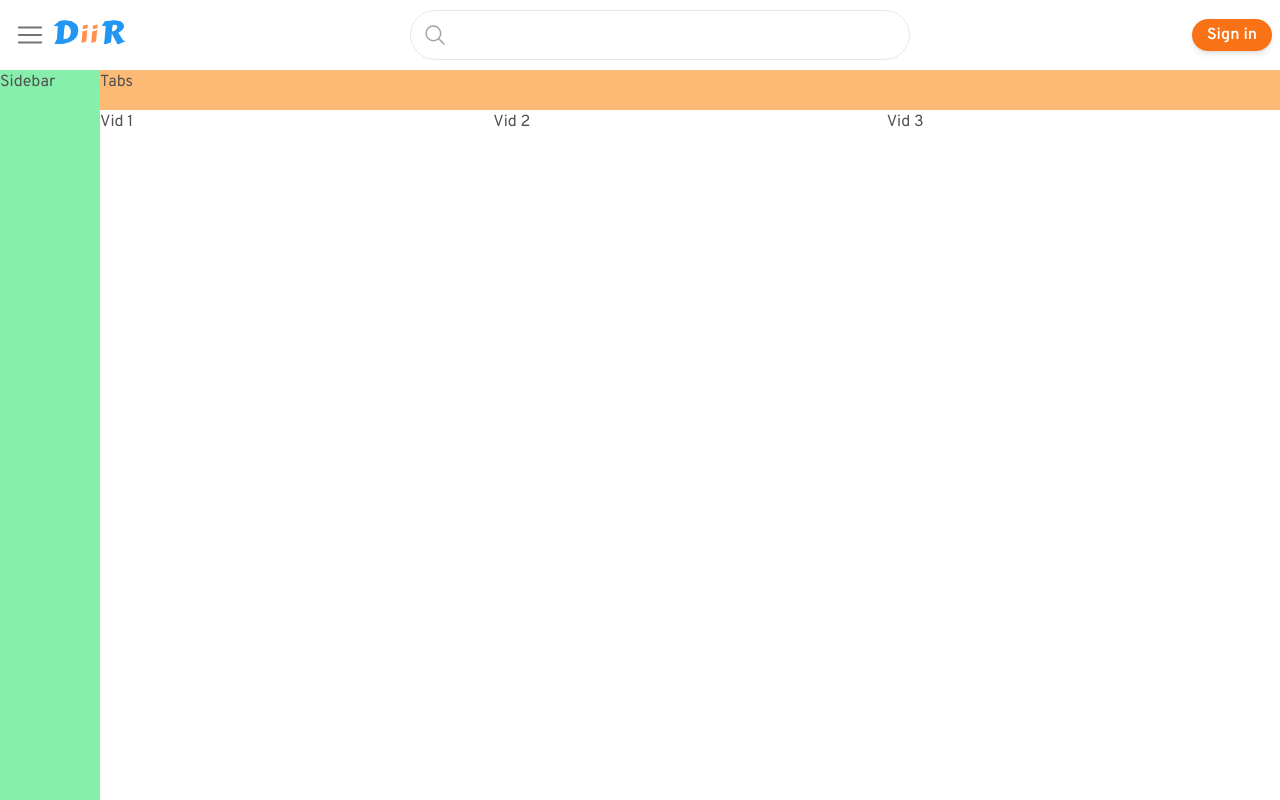
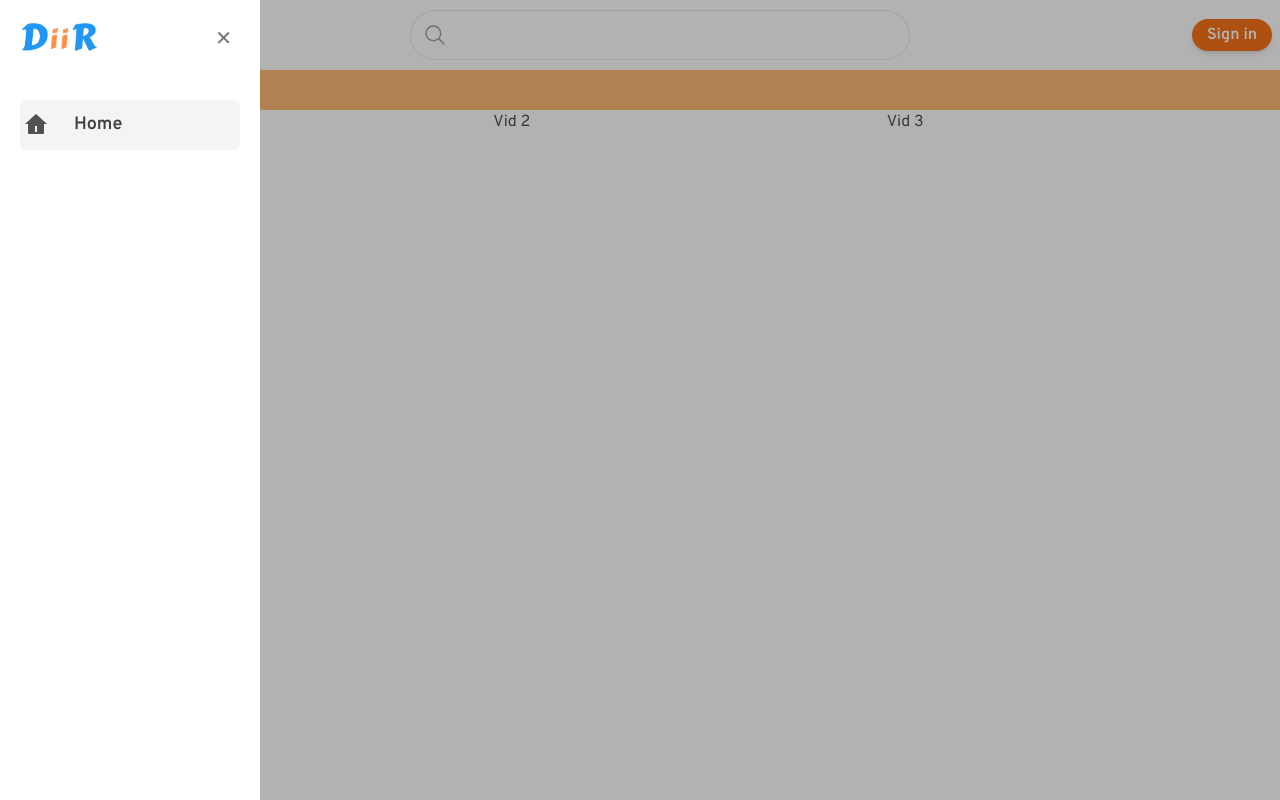
Before and after one commit to autsada/diir-web, a Next.js app: page / in a window 1280 px wide. Both pictures are taken after a click on the element 30 px from the left and 35 px from the top of the page. Built offline with nearby package versions, Linux system fonts and the light colour scheme.

Commit message:
add left drawer

```diff
--- a/app/(home)/page.tsx
+++ b/app/(home)/page.tsx
@@ -1,7 +1,7 @@
 export default function Home() {
   return (
     <main>
-      <div className="fixed top-[70px] left-0 sm:left-[100px] right-0 h-[40px] bg-orange-300">
+      <div className="fixed z-0 top-[70px] left-0 sm:left-[100px] right-0 h-[40px] bg-orange-300">
         Tabs
       </div>
       <div className="mt-[40px] grid grid-cols-1 sm:grid-cols-2 xl:grid-cols-3">
--- a/app/layout.tsx
+++ b/app/layout.tsx
@@ -1,5 +1,9 @@
 import "./globals.css"
+
 import MainNav from "../components/nav/MainNav"
+import Backdrop from "@/components/Backdrop"
+import LeftDrawer from "@/components/nav/LeftDrawer"
+import AppNav from "@/components/nav/AppNav"
 
 export const metadata = {
   title: "DiiR",
@@ -14,12 +18,7 @@ export default function RootLayout({
   return (
     <html lang="en">
       <body className="text-textRegular overflow-y-auto">
-        <div className="fixed top-0 left-0 right-0">
-          <MainNav />
-        </div>
-        <div className="hidden w-[100px] fixed top-[70px] bottom-0 sm:block bg-green-300">
-          Sidebar
-        </div>
+        <AppNav />
 
         <div className="pt-[70px] sm:ml-[100px]">{children}</div>
       </body>
--- /dev/null
+++ b/components/Backdrop.tsx
@@ -0,0 +1,17 @@
+import React from "react"
+
+interface Props {
+  visible: boolean
+  onClick?: () => void
+}
+
+export default function Backdrop({ visible = false, onClick }: Props) {
+  return (
+    <div
+      className={`fixed z-40 bg-black ${
+        visible ? "inset-0 opacity-30 visible" : "hidden"
+      } transition-all duration-300`}
+      onClick={onClick}
+    />
+  )
+}
--- /dev/null
+++ b/components/nav/ActiveLink.tsx
@@ -0,0 +1,39 @@
+import Link from "next/link"
+import { usePathname } from "next/navigation"
+import React from "react"
+import type { IconType } from "react-icons"
+
+interface Props {
+  name: string
+  href: string
+  ActiveIcon: IconType
+  InActiveIcon: IconType
+}
+
+export default function ActiveLink({
+  name,
+  href,
+  ActiveIcon,
+  InActiveIcon,
+}: Props) {
+  const pathname = usePathname()
+  const isActive = pathname === href
+
+  console.log("pathname: ", pathname)
+  return (
+    <Link href={href} scroll={false}>
+      <div
+        className={`px-1 h-[50px] cursor-pointer flex items-center hover:bg-gray-100 ${
+          isActive ? "bg-gray-100" : "bg-white"
+        } rounded-md`}
+      >
+        <div className="h-full w-[50px] flex items-center">
+          {isActive ? <ActiveIcon size={24} /> : <InActiveIcon />}
+        </div>
+        <div className="h-full flex items-center">
+          <h6 className="text-lg">{name}</h6>
+        </div>
+      </div>
+    </Link>
+  )
+}
--- /dev/null
+++ b/components/nav/AppNav.tsx
@@ -0,0 +1,34 @@
+"use client"
+
+import React, { useCallback, useState } from "react"
+
+import LeftDrawer from "./LeftDrawer"
+import MainNav from "./MainNav"
+import Backdrop from "../Backdrop"
+
+export default function AppNav() {
+  const [leftDrawerVisible, setLeftDrawerVisible] = useState(false)
+
+  const openLeftDrawer = useCallback(() => {
+    setLeftDrawerVisible(true)
+  }, [])
+
+  const closeLeftDrawer = useCallback(() => {
+    setLeftDrawerVisible(false)
+  }, [])
+
+  return (
+    <>
+      <div className="fixed z-0 top-0 left-0 right-0">
+        <MainNav openLeftDrawer={openLeftDrawer} />
+      </div>
+      <div className="hidden w-[100px] fixed top-[70px] bottom-0 sm:block bg-green-300">
+        Sidebar
+      </div>
+
+      <LeftDrawer isOpen={leftDrawerVisible} closeDrawer={closeLeftDrawer} />
+
+      <Backdrop visible={leftDrawerVisible} onClick={closeLeftDrawer} />
+    </>
+  )
+}
--- /dev/null
+++ b/components/nav/LeftDrawer.tsx
@@ -0,0 +1,44 @@
+import React from "react"
+import { RiHome4Fill, RiHome4Line } from "react-icons/ri"
+
+import Logo from "./Logo"
+import ActiveLink from "./ActiveLink"
+
+interface Props {
+  isOpen: boolean
+  closeDrawer: () => void
+}
+
+export default function LeftDrawer({ isOpen = false, closeDrawer }: Props) {
+  return (
+    <div
+      className={`fixed z-50 ${
+        isOpen ? "top-0 bottom-0 left-0" : "top-0 bottom-0 -left-[100%]"
+      } w-[260px] bg-white transition-all duration-300`}
+    >
+      <div className="w-full px-5 flex items-center justify-between">
+        <div className="w-[80px]">
+          <Logo />
+        </div>
+
+        <div className="px-2">
+          <button
+            type="button"
+            className="text-xl text-textLight"
+            onClick={closeDrawer}
+          >
+            &#10005;
+          </button>
+        </div>
+      </div>
+      <div className="w-full px-5 mt-5">
+        <ActiveLink
+          name="Home"
+          href="/"
+          ActiveIcon={RiHome4Fill}
+          InActiveIcon={RiHome4Line}
+        />
+      </div>
+    </div>
+  )
+}
--- /dev/null
+++ b/components/nav/Logo.tsx
@@ -0,0 +1,12 @@
+import React from "react"
+import Image from "next/image"
+
+import DiiRLogo from "../../public/logo.png"
+
+export default function Logo() {
+  return (
+    <div className="h-full flex items-center justify-center">
+      <Image src={DiiRLogo} alt="DiiR" className="h-full cursor-pointer" />
+    </div>
+  )
+}
--- a/components/nav/MainNav.tsx
+++ b/components/nav/MainNav.tsx
@@ -1,23 +1,28 @@
 import React from "react"
-import Image from "next/image"
 import { RxHamburgerMenu } from "react-icons/rx"
 import { IoSearchOutline } from "react-icons/io5"
 
-import Logo from "../../public/logo.png"
+import Logo from "./Logo"
 
-export default function MainNav() {
+interface Props {
+  openLeftDrawer: () => void
+}
+
+export default function MainNav({ openLeftDrawer }: Props) {
   return (
     <div className="h-[70px] px-2 flex items-center justify-between">
       <div className="h-full w-[120px] min-w-[120px] flex items-center">
         <div className="h-full w-[50px] flex items-center">
           <div className="cursor-pointer p-2 rounded-full hover:bg-gray-100">
-            <RxHamburgerMenu size={28} className="text-textLight" />
+            <RxHamburgerMenu
+              size={28}
+              className="text-textLight"
+              onClick={openLeftDrawer}
+            />
           </div>
         </div>
 
-        <div className="h-full flex items-center justify-center">
-          <Image src={Logo} alt="DiiR" className="h-full cursor-pointer" />
-        </div>
+        <Logo />
       </div>
       <div className="h-full flex-grow flex items-center justify-center">
         <div className="w-full h-[50px] max-w-[500px] flex items-center px-3 md:border md:border-gray-200 md:rounded-full">
```
